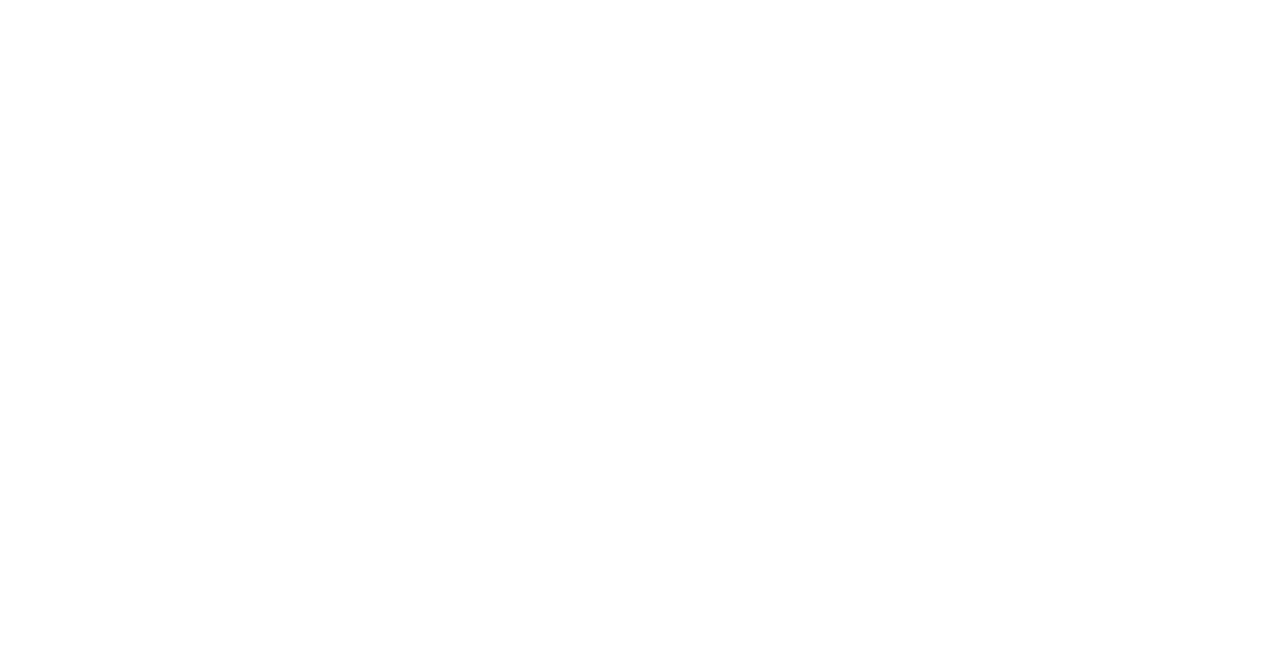
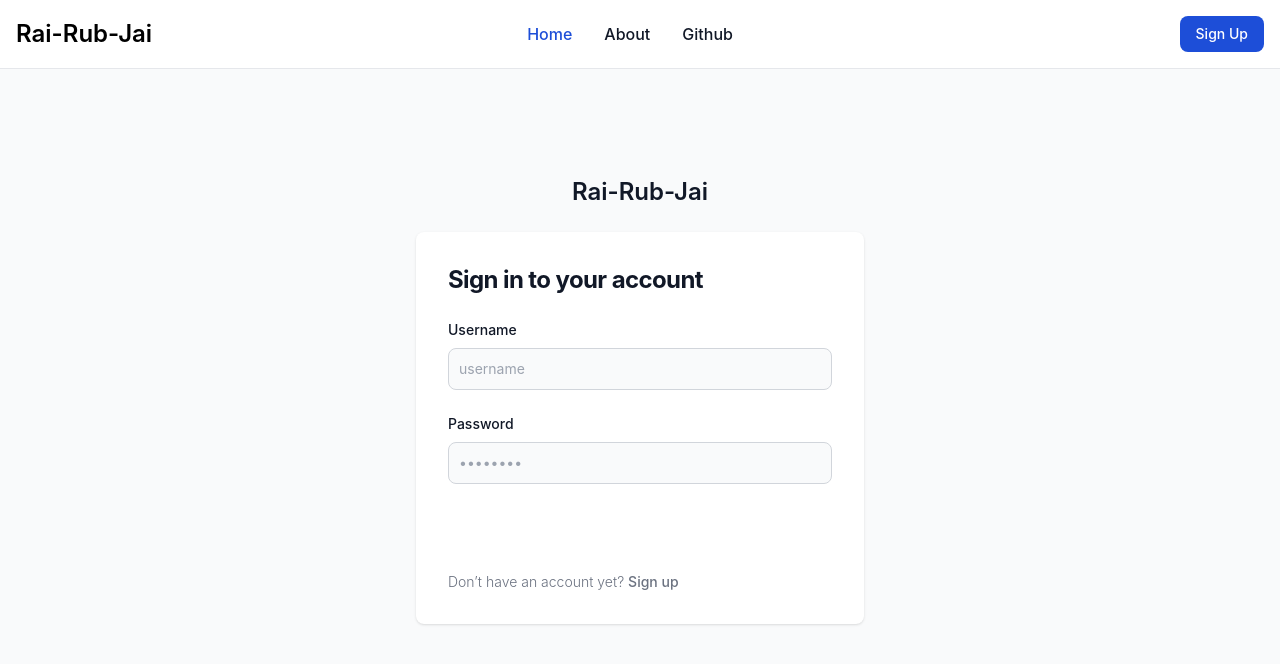
Before and after one commit to worachanon226/rai-rub-jai, a React (Create React App) app in the folder client/: page /login in a window 1280 px wide. Before the commit this address had no page. Shown: the top 664 px of the page. Built offline with nearby package versions, Linux system fonts and the light colour scheme.

Commit message:
Update signup & login page

```diff
--- a/client/src/App.js
+++ b/client/src/App.js
@@ -1,6 +1,7 @@
 import { BrowserRouter, Routes, Route } from "react-router-dom";
 import Nav from "./pages/components/Nav";
 import Signup from "./pages/components/Signup";
+import Login from "./pages/components/Login";
 import './App.css';
 
 function App() {
@@ -9,6 +10,7 @@ function App() {
       <Routes>
         <Route path="/" element={<Nav />}>
           <Route path="/signup" element={<Signup />} />
+          <Route path="/login" element={<Login />} />
         </Route>
       </Routes>
     </BrowserRouter>
--- /dev/null
+++ b/client/src/pages/components/Login.jsx
@@ -0,0 +1,75 @@
+import { Link } from "react-router-dom";
+
+const Login = () => {
+  return (
+    <>
+      <section class="bg-gray-50 dark:bg-gray-900">
+        <div class="flex flex-col items-center justify-center px-6 py-8 mx-auto md:h-screen lg:py-0">
+          <a
+            href="#"
+            class="flex items-center mb-6 text-2xl font-semibold text-gray-900 dark:text-white"
+          >
+            Rai-Rub-Jai
+          </a>
+          <div class="w-full bg-white rounded-lg shadow dark:border md:mt-0 sm:max-w-md xl:p-0 dark:bg-gray-800 dark:border-gray-700">
+            <div class="p-6 space-y-4 md:space-y-6 sm:p-8">
+              <h1 class="text-xl font-bold leading-tight tracking-tight text-gray-900 md:text-2xl dark:text-white">
+                Sign in to your account
+              </h1>
+              <form class="space-y-4 md:space-y-6" action="#">
+                <div>
+                  <label
+                    for="email"
+                    class="block mb-2 text-sm font-medium text-gray-900 dark:text-white"
+                  >
+                    Username
+                  </label>
+                  <input
+                    name="username"
+                    id="username"
+                    class="bg-gray-50 border border-gray-300 text-gray-900 sm:text-sm rounded-lg focus:ring-primary-600 focus:border-primary-600 block w-full p-2.5 dark:bg-gray-700 dark:border-gray-600 dark:placeholder-gray-400 dark:text-white dark:focus:ring-blue-500 dark:focus:border-blue-500"
+                    placeholder="username"
+                    required=""
+                  />
+                </div>
+                <div>
+                  <label
+                    for="password"
+                    class="block mb-2 text-sm font-medium text-gray-900 dark:text-white"
+                  >
+                    Password
+                  </label>
+                  <input
+                    type="password"
+                    name="password"
+                    id="password"
+                    placeholder="••••••••"
+                    class="bg-gray-50 border border-gray-300 text-gray-900 sm:text-sm rounded-lg focus:ring-primary-600 focus:border-primary-600 block w-full p-2.5 dark:bg-gray-700 dark:border-gray-600 dark:placeholder-gray-400 dark:text-white dark:focus:ring-blue-500 dark:focus:border-blue-500"
+                    required=""
+                  />
+                </div>
+                <button
+                  type="submit"
+                  class="w-full text-white bg-primary-600 hover:bg-primary-700 focus:ring-4 focus:outline-none focus:ring-primary-300 font-medium rounded-lg text-sm px-5 py-2.5 text-center dark:bg-primary-600 dark:hover:bg-primary-700 dark:focus:ring-primary-800"
+                >
+                  Sign in
+                </button>
+                <p class="text-sm font-light text-gray-500 dark:text-gray-400">
+                  Don’t have an account yet?{" "}
+                  <a
+                    href="#"
+                    class="font-medium text-primary-600 hover:underline dark:text-primary-500"
+                  >
+                    <Link to={"/signup"}>Sign up</Link>
+                  </a>
+                </p>
+              </form>
+            </div>
+          </div>
+        </div>
+      </section>
+    </>
+  );
+};
+
+export default Login;
--- a/client/src/pages/components/Nav.jsx
+++ b/client/src/pages/components/Nav.jsx
@@ -1,4 +1,5 @@
 import { Outlet } from "react-router-dom";
+import { Link } from "react-router-dom";
 import "../style/Nav.css";
 
 const Nav = () => {
@@ -13,14 +14,14 @@ const Nav = () => {
           </a>
           <div class="flex md:order-2">
             <button type="button" class="text-white mr-5">
-              Sign In
+              <Link to={"/login"}>Sign In</Link>
             </button>
 
             <button
               type="button"
               class="text-white bg-blue-700 hover:bg-blue-800 focus:ring-4 focus:outline-none focus:ring-blue-300 font-medium rounded-lg text-sm px-4 py-2 text-center mr-3 md:mr-0 dark:bg-blue-600 dark:hover:bg-blue-700 dark:focus:ring-blue-800"
             >
-              Sign Up
+              <Link to={"/signup"}>Sign Up</Link>
             </button>
 
             <button
--- a/client/src/pages/components/Signup.jsx
+++ b/client/src/pages/components/Signup.jsx
@@ -1,4 +1,5 @@
 import { defaultHead } from "next/head";
+import { Link } from "react-router-dom";
 
 const Signup = () => {
   return (
@@ -8,32 +9,27 @@ const Signup = () => {
           href="#"
           class="flex items-center mb-6 text-2xl font-semibold text-gray-900 dark:text-white"
         >
-          <img
-            class="w-8 h-8 mr-2"
-            src="https://flowbite.s3.amazonaws.com/blocks/marketing-ui/logo.svg"
-            alt="logo"
-          />
-          Flowbite
+          Rai-Rub-Jai
         </a>
         <div class="w-full bg-white rounded-lg shadow dark:border md:mt-0 sm:max-w-md xl:p-0 dark:bg-gray-800 dark:border-gray-700">
           <div class="p-6 space-y-4 md:space-y-6 sm:p-8">
             <h1 class="text-xl font-bold leading-tight tracking-tight text-gray-900 md:text-2xl dark:text-white">
-              Create and account
+              Create an account
             </h1>
             <form class="space-y-4 md:space-y-6" action="#">
               <div>
                 <label
-                  for="email"
+                  for="username"
                   class="block mb-2 text-sm font-medium text-gray-900 dark:text-white"
                 >
-                  Your email
+                  Username
                 </label>
                 <input
-                  type="email"
-                  name="email"
-                  id="email"
+                  type="username"
+                  name="username"
+                  id="username"
                   class="bg-gray-50 border border-gray-300 text-gray-900 sm:text-sm rounded-lg focus:ring-primary-600 focus:border-primary-600 block w-full p-2.5 dark:bg-gray-700 dark:border-gray-600 dark:placeholder-gray-400 dark:text-white dark:focus:ring-blue-500 dark:focus:border-blue-500"
-                  placeholder="name@company.com"
+                  placeholder="Username"
                   required=""
                 />
               </div>
@@ -61,7 +57,7 @@ const Signup = () => {
                   Confirm password
                 </label>
                 <input
-                  type="confirm-password"
+                  type="password"
                   name="confirm-password"
                   id="confirm-password"
                   placeholder="••••••••"
@@ -69,31 +65,7 @@ const Signup = () => {
                   required=""
                 />
               </div>
-              <div class="flex items-start">
-                <div class="flex items-center h-5">
-                  <input
-                    id="terms"
-                    aria-describedby="terms"
-                    type="checkbox"
-                    class="w-4 h-4 border border-gray-300 rounded bg-gray-50 focus:ring-3 focus:ring-primary-300 dark:bg-gray-700 dark:border-gray-600 dark:focus:ring-primary-600 dark:ring-offset-gray-800"
-                    required=""
-                  />
-                </div>
-                <div class="ml-3 text-sm">
-                  <label
-                    for="terms"
-                    class="font-light text-gray-500 dark:text-gray-300"
-                  >
-                    I accept the{" "}
-                    <a
-                      class="font-medium text-primary-600 hover:underline dark:text-primary-500"
-                      href="#"
-                    >
-                      Terms and Conditions
-                    </a>
-                  </label>
-                </div>
-              </div>
+
               <button
                 type="submit"
                 class="w-full text-white bg-primary-600 hover:bg-primary-700 focus:ring-4 focus:outline-none focus:ring-primary-300 font-medium rounded-lg text-sm px-5 py-2.5 text-center dark:bg-primary-600 dark:hover:bg-primary-700 dark:focus:ring-primary-800"
@@ -106,7 +78,7 @@ const Signup = () => {
                   href="#"
                   class="font-medium text-primary-600 hover:underline dark:text-primary-500"
                 >
-                  Login here
+                  <Link to={"/login"}>Login here</Link>
                 </a>
               </p>
             </form>
```
